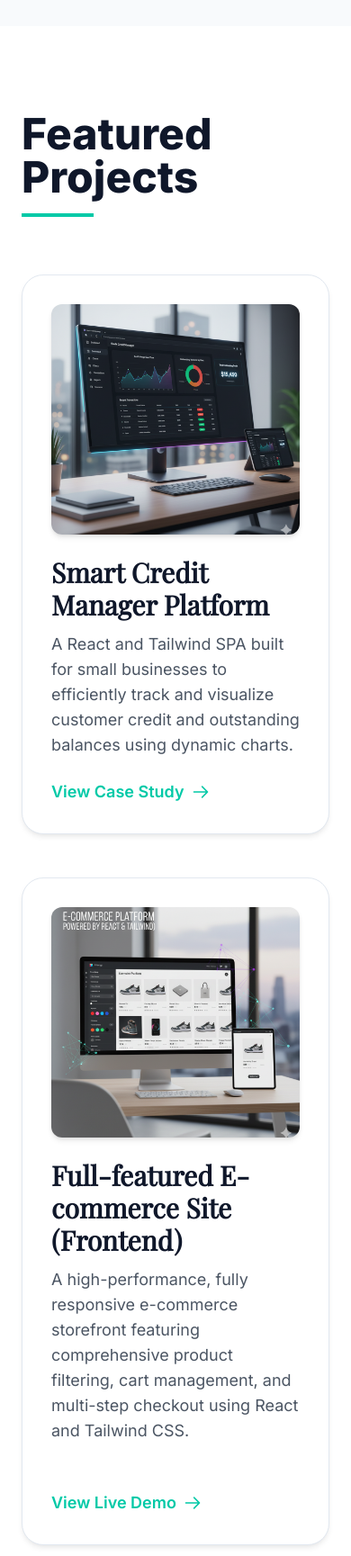
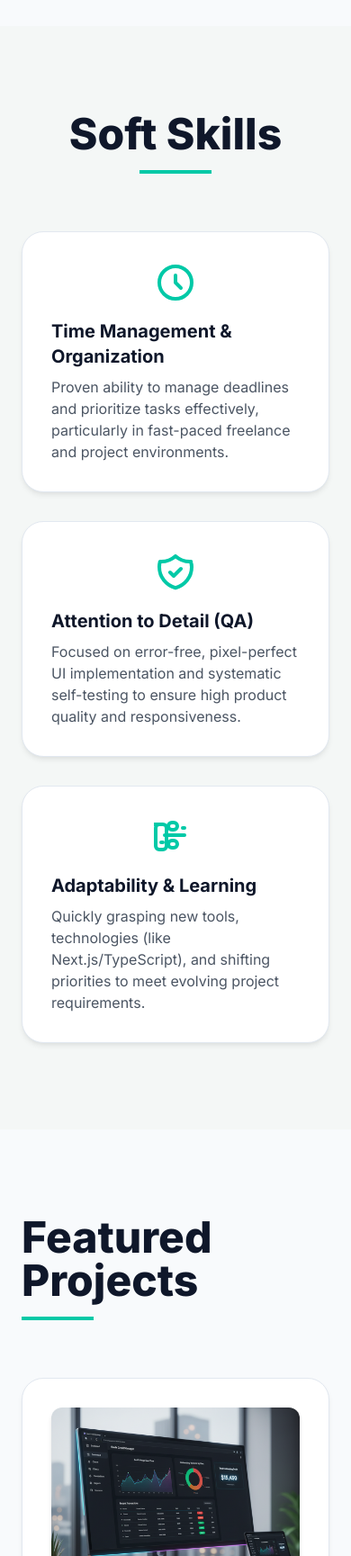
Before and after one commit to hrsh24831-hash/portfoliofinal, a plain HTML site: page index.html in a window 390 px wide. Shown: the part 5480-7209 px from the top of the page at 90% size. Drawn offline with nearby package versions, Linux system fonts and the light colour scheme.

Commit message:
Update index.html

```diff
--- a/index.html
+++ b/index.html
@@ -234,6 +234,9 @@
                 <a href="#skills" class="nav-link-underline hover:text-accent transition-colors duration-300">
                     Skills
                 </a>
+                <a href="#softskills" class="nav-link-underline hover:text-accent transition-colors duration-300">
+                    Soft Skills
+                </a>
                 <a href="#projects" class="nav-link-underline hover:text-accent transition-colors duration-300">
                     Projects
                 </a>
@@ -251,6 +254,7 @@
                 <a href="#education" class="p-3 hover:bg-light-gray-bg rounded-md transition-colors duration-200" onclick="closeMenu()">Education</a>
                 <a href="#certifications" class="p-3 hover:bg-light-gray-bg rounded-md transition-colors duration-200" onclick="closeMenu()">Certificates</a>
                 <a href="#skills" class="p-3 hover:bg-light-gray-bg rounded-md transition-colors duration-200" onclick="closeMenu()">Skills</a>
+                <a href="#softskills" class="p-3 hover:bg-light-gray-bg rounded-md transition-colors duration-200" onclick="closeMenu()">Soft Skills</a>
                 <a href="#projects" class="p-3 hover:bg-light-gray-bg rounded-md transition-colors duration-200" onclick="closeMenu()">Projects</a>
                 <a href="#contact" class="p-3 hover:bg-light-gray-bg rounded-md transition-colors duration-200" onclick="closeMenu()">Contact</a>
             </div>
@@ -272,7 +276,7 @@
                     <p id="typewriter-text" class="text-2xl sm:text-3xl lg:text-4xl font-light text-gray-200 inline-block min-w-[30px]"></p>
                 </div>
                 <p class="mt-8 text-xl sm:text-2xl text-gray-300 max-w-3xl mx-auto leading-relaxed">
-FRONTEND DEVELOPER                </p>
+FRONTEND DEVELOPER </p>
                 <div class="mt-12 flex justify-center space-x-6">
                     <a href="assets/Yash_Hayaran_Portfolio.docx" download="yash portfolio" class="inline-block px-8 py-4 bg-white text-primary-dark font-bold rounded-full shadow-2xl hover:bg-gray-200 transform hover:scale-[1.05] transition-all duration-300 ease-in-out text-xl tracking-wide border-2 border-primary-dark">
                         Download Resume
@@ -424,7 +428,34 @@ FRONTEND DEVELOPER                </p>
             </div>
         </section>
 
-        <section id="projects" class="py-24 bg-white">
+    <section id="soft-skills" class="py-24 bg-light-gray-bg">
+ <div class="section-container">
+ <h2 class="text-5xl font-extrabold mb-4 text-center text-primary-dark section-header">Soft Skills</h2>
+ <div class="h-1 w-20 bg-accent mx-auto mb-16 section-header" data-animation-delay="0.2"></div>
+ <div class="grid md:grid-cols-3 gap-8 max-w-5xl mx-auto">
+
+ <div class="p-8 rounded-3xl interactive-card animated-section" data-animation-delay="0.4">
+ <svg class="w-12 h-12 mx-auto mb-4 text-accent" fill="none" stroke="currentColor" viewBox="0 0 24 24" xmlns="http://www.w3.org/2000/svg"><path stroke-linecap="round" stroke-linejoin="round" stroke-width="2" d="M12 8v4l3 3m6-3a9 9 0 11-18 0 9 9 0 0118 0z"></path></svg>
+ <h3 class="text-xl font-bold mb-2 text-primary-dark">Time Management & Organization</h3>
+ <p class="text-gray-600 text-base">Proven ability to manage deadlines and prioritize tasks effectively, particularly in fast-paced freelance and project environments.</p>
+ </div>
+
+ <div class="p-8 rounded-3xl interactive-card animated-section" data-animation-delay="0.6">
+ <svg class="w-12 h-12 mx-auto mb-4 text-accent" fill="none" stroke="currentColor" viewBox="0 0 24 24" xmlns="http://www.w3.org/2000/svg"><path stroke-linecap="round" stroke-linejoin="round" stroke-width="2" d="M9 12l2 2 4-4m5.618-4.016A11.955 11.955 0 0112 2.944a11.955 11.955 0 01-8.618 3.04A12.02 12.02 0 003 9c0 5.591 3.824 10.29 9 11.622 5.176-1.332 9-6.03 9-11.622 0-1.042-.192-2.046-.578-3.006z"></path></svg>
+ <h3 class="text-xl font-bold mb-2 text-primary-dark">Attention to Detail (QA)</h3>
+ <p class="text-gray-600 text-base">Focused on error-free, pixel-perfect UI implementation and systematic self-testing to ensure high product quality and responsiveness.</p>
+     </div>
+
+ <div class="p-8 rounded-3xl interactive-card animated-section" data-animation-delay="0.8">
+ <svg class="w-12 h-12 mx-auto mb-4 text-accent" fill="none" stroke="currentColor" viewBox="0 0 24 24" xmlns="http://www.w3.org/2000/svg"><path stroke-linecap="round" stroke-linejoin="round" stroke-width="2" d="M11 4a2 2 0 110 4h-1a2 2 0 110-4h1zm0 10a2 2 0 110 4h-1a2 2 0 110-4h1zm-5-3h11m-1-4h1m-7 4h1m-7 4h1m-10-10h10a2 2 0 012 2v10a2 2 0 01-2 2H3a2 2 0 01-2-2V7a2 2 0 012-2z"></path></svg>
+ <h3 class="text-xl font-bold mb-2 text-primary-dark">Adaptability & Learning</h3>
+ <p class="text-gray-600 text-base">Quickly grasping new tools, technologies (like Next.js/TypeScript), and shifting priorities to meet evolving project requirements.</p>
+ </div>
+
+ </div>
+ </div>
+</section>
+        <section id="projects" class="py-24 bg-secondary-light">
             <div class="section-container">
                 <h2 class="text-5xl font-extrabold mb-4 text-primary-dark section-header">Featured Projects</h2>
                 <div class="h-1 w-20 bg-accent mb-16 section-header" data-animation-delay="0.2"></div>
@@ -434,7 +465,7 @@ FRONTEND DEVELOPER                </p>
                         <img src="assets/hi2.png" alt="SaaS Analytics Platform" class="h-64 w-full object-cover rounded-xl mb-6 shadow-md">
                         <h3 class="text-3xl font-bold mb-3 text-primary-dark font-serif">Smart Credit Manager Platform</h3>
                         <p class="text-gray-600 mb-6 text-lg">
-A React and Tailwind SPA built for small businesses to efficiently track and visualize customer credit and outstanding balances using dynamic charts.                  </p>
+A React and Tailwind SPA built for small businesses to efficiently track and visualize customer credit and outstanding balances using dynamic charts.                  </p>
                         <a href="#" class="text-accent hover:text-accent-dark font-semibold transition-colors duration-300 flex items-center text-lg">
                             View Case Study
                             <svg class="w-5 h-5 ml-2" fill="none" stroke="currentColor" viewBox="0 0 24 24" xmlns="http://www.w3.org/2000/svg"><path stroke-linecap="round" stroke-linejoin="round" stroke-width="2" d="M14 5l7 7m0 0l-7 7m7-7H3"></path></svg>
@@ -442,11 +473,11 @@ A React and Tailwind SPA built for small businesses to efficiently track and vis
                     </div>
 
                     <div class="p-8 rounded-3xl interactive-card animated-section" data-animation-delay="0.4">
-                        <img src="assets/hi3.png" alt="Minimalist E-commerce Site" class="h-64 w-full object-cover rounded-xl mb-6 shadow-md">
-                        <h3 class="text-3xl font-bold mb-3 text-primary-dark font-serif">Full-featured E-commerce Site (Frontend)</h3>
+                        <img src="assets/Screenshot 2025-11-07 064530.png" alt="Minimalist E-commerce Site" class="h-64 w-full object-cover rounded-xl mb-6 shadow-md">
+                        <h3 class="text-3xl font-bold mb-3 text-primary-dark font-serif">Netflix Frontend clone</h3>
                         <p class="text-gray-600 mb-6 text-lg">
-A high-performance, fully responsive e-commerce storefront featuring comprehensive product filtering, cart management, and multi-step checkout using React and Tailwind CSS.                                                                           </p>
-                        <a href="#" class="text-accent hover:text-accent-dark font-semibold transition-colors duration-300 flex items-center text-lg">
+A fully responsive Frontend Design of NETFLIX that reflects ease to traverse to every section and understanding the moto of website                                                                          </p>
+                        <a href="assets/index.html" class="text-accent hover:text-accent-dark font-semibold transition-colors duration-300 flex items-center text-lg">
                             View Live Demo
                             <svg class="w-5 h-5 ml-2" fill="none" stroke="currentColor" viewBox="0 0 24 24" xmlns="http://www.w3.org/2000/svg"><path stroke-linecap="round" stroke-linejoin="round" stroke-width="2" d="M14 5l7 7m0 0l-7 7m7-7H3"></path></svg>
                         </a>
@@ -455,7 +486,7 @@ A high-performance, fully responsive e-commerce storefront featuring comprehensi
             </div>
         </section>
 
-        <section id="contact" class="py-24 bg-secondary-light">
+        <section id="contact" class="py-24 bg-white">
             <div class="section-container">
                 <h2 class="text-5xl font-extrabold mb-4 text-center text-primary-dark section-header">Let's Connect</h2>
                 <div class="h-1 w-20 bg-accent mx-auto mb-12 section-header" data-animation-delay="0.2"></div>
@@ -463,7 +494,7 @@ A high-performance, fully responsive e-commerce storefront featuring comprehensi
                 <div class="flex flex-col sm:flex-row justify-center items-center space-y-6 sm:space-y-0 sm:space-x-12 mb-16 text-xl text-primary-dark animated-section" data-animation-delay="0.3">
                     <div class="flex items-center">
                         <svg class="w-6 h-6 mr-3 text-accent" fill="none" stroke="currentColor" viewBox="0 0 24 24" xmlns="http://www.w3.org/2000/svg"><path stroke-linecap="round" stroke-linejoin="round" stroke-width="2" d="M3 8l7.89 5.26a2 2 0 002.22 0L21 8M5 19h14a2 2 0 002-2V7a2 2 0 00-2-2H5a2 2 0 00-2 2v10a2 2 0 002 2z"></path></svg>
-                        <a href="mailto:yash21.dev@gmail.com" class="hover:text-accent transition-colors duration-200">yash.dev@gmail.com.com</a>
+                        <a href="mailto:yash21.dev@gmail.com" class="hover:text-accent transition-colors duration-200">yash.hayaran.dev@example.com</a>
                     </div>
                     <div class="flex items-center">
                         <svg class="w-6 h-6 mr-3 text-accent" fill="none" stroke="currentColor" viewBox="0 0 24 24" xmlns="http://www.w3.org/2000/svg"><path stroke-linecap="round" stroke-linejoin="round" stroke-width="2" d="M3 5a2 2 0 012-2h3.28a1 1 0 01.948.684l1.498 4.493a1 1 0 01-.502 1.21l-2.257 1.13a11.042 11.042 0 005.516 5.516l1.13-2.257a1 1 0 011.21-.502l4.493 1.498a1 1 0 01.684.949V19a2 2 0 01-2 2h-1C9.716 21 3 14.284 3 6V5z"></path></svg>
@@ -487,7 +518,7 @@ A high-performance, fully responsive e-commerce storefront featuring comprehensi
                     I'm currently accepting new projects and collaborations. Drop me a message and let's turn your idea into reality!
                 </p>
 
-                <div class="max-w-xl mx-auto bg-white p-10 rounded-3xl shadow-2xl border border-gray-100 animated-section" data-animation-delay="0.5">
+                <div class="max-w-xl mx-auto bg-light-gray-bg p-10 rounded-3xl shadow-2xl border border-gray-100 animated-section" data-animation-delay="0.5">
                     <form onsubmit="handleFormSubmit(event)">
                         <div class="mb-6">
                             <label for="name" class="block text-sm font-medium text-gray-700 mb-2">Name</label>
@@ -517,8 +548,8 @@ A high-performance, fully responsive e-commerce storefront featuring comprehensi
             <a href="#hero" class="text-4xl font-extrabold text-accent mb-4 block font-serif">Y<span class="text-white">.</span>H<span class="text-white">.</span></a>
             <p class="mb-6 text-lg">&copy; 2025 Yash Hayaran. Crafted with **clean code** and passion.</p>
             <div class="space-x-8 text-xl">
-                <a href="https://www.linkedin.com/in/yash-hayaran-132592373/" target="_blank" class="hover:text-accent transition-colors duration-300">LinkedIn</a>
-                <a href="https://github.com/Yash-codes21" target="_blank" class="hover:text-accent transition-colors duration-300">GitHub</a>
+                <a href="YOUR_LINKEDIN_URL" target="_blank" class="hover:text-accent transition-colors duration-300">LinkedIn</a>
+                <a href="YOUR_GITHUB_URL" target="_blank" class="hover:text-accent transition-colors duration-300">GitHub</a>
                 <a href="YOUR_DRIBBBLE_URL" target="_blank" class="hover:text-accent transition-colors duration-300">Dribbble</a>
             </div>
         </div>
```
